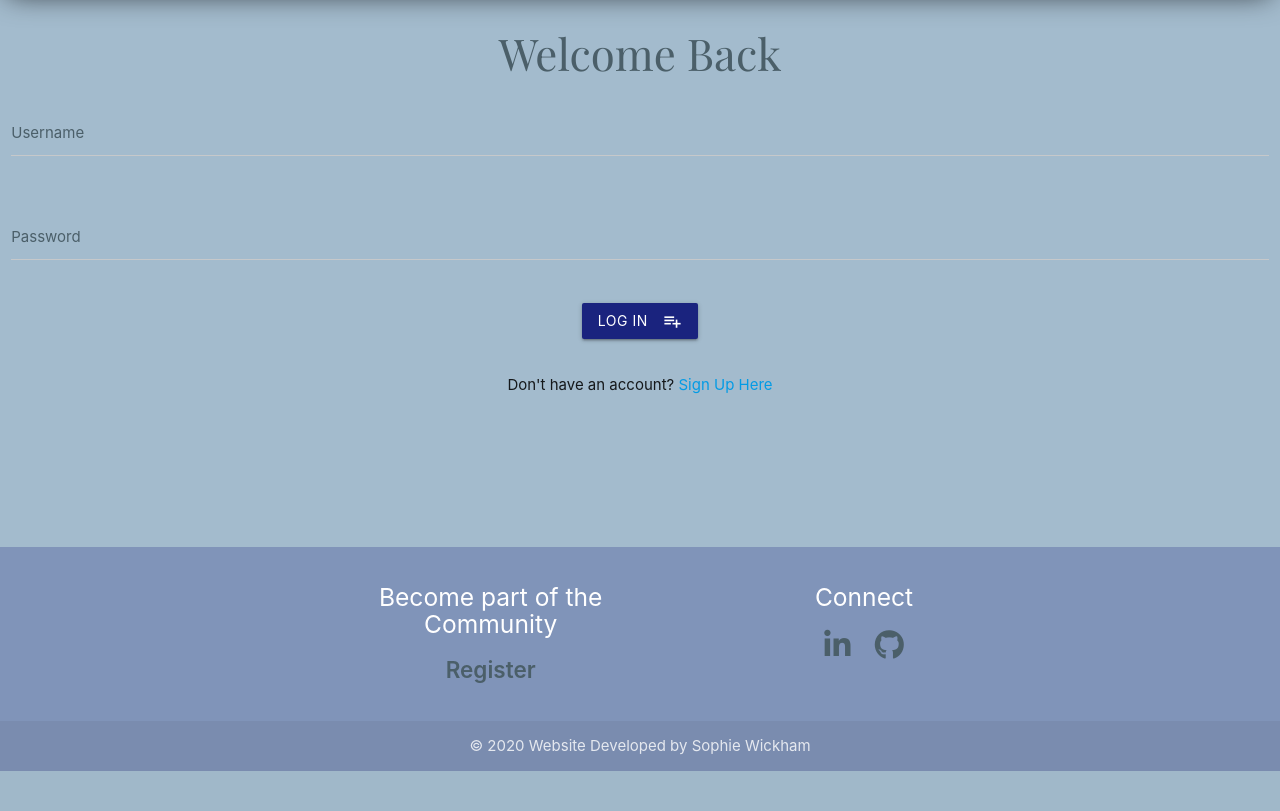
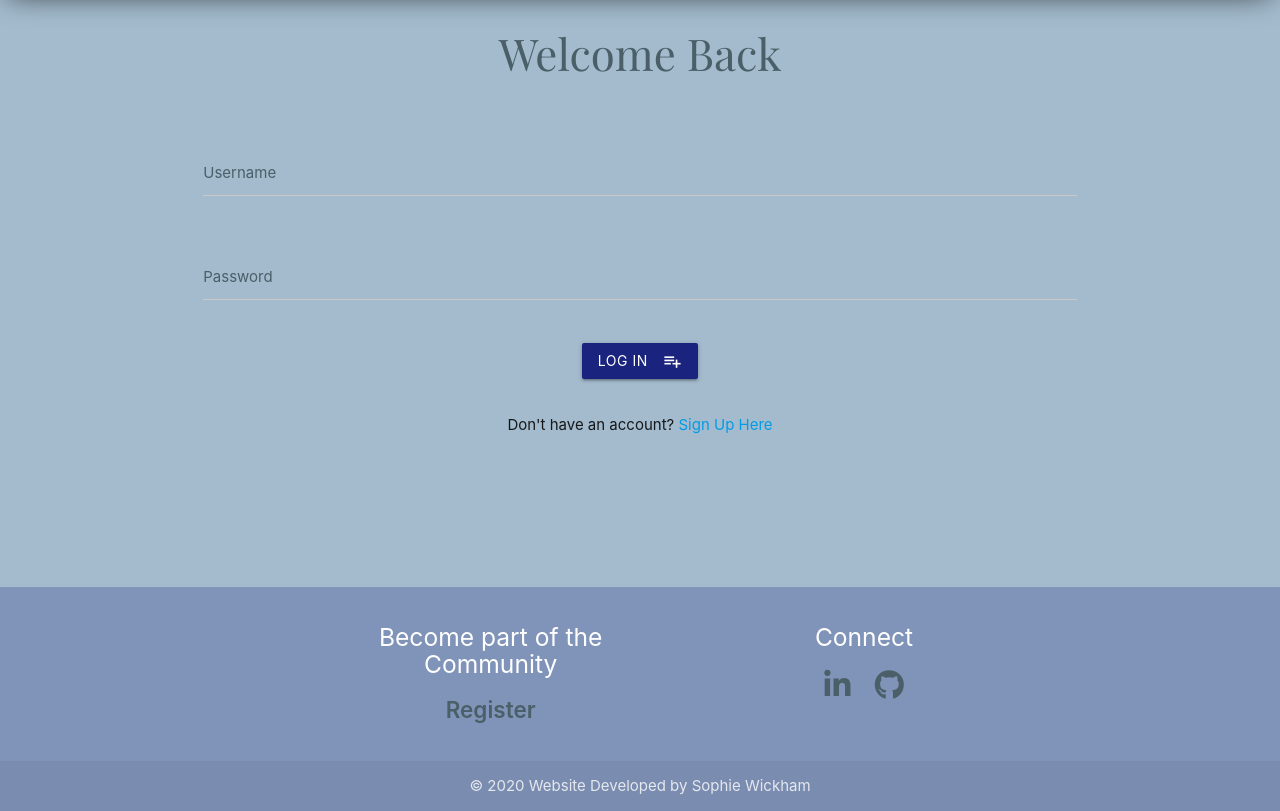
Before and after one commit to sw1ckham/i-brary, a Flask app: page /show_login in a window 1280 px wide. Shown: the part 64-875 px from the top of the page. Before the commit the page ends 835 px from the top, so only its background shows below. Run offline with Flask 2, Linux system fonts and the light colour scheme; some libraries are stand-ins or nearby versions.

Commit message:
Changed container size

```diff
--- a/templates/login.html
+++ b/templates/login.html
@@ -2,10 +2,10 @@
 {% extends 'base.html' %}
 {% block content %}
 
+<!--Form to Log In -->
 
-
-<div class="container-fluid">
-	<h3 class="center">Welcome Back</h3>
+<div class="container">
+	<h3 class="center welcomeHeading">Welcome Back</h3>
 	<div class="row center ">
 		<form method="POST" action="{{url_for('login')}}" class="col s12">
 			<div class="row">
@@ -22,10 +22,10 @@
 			</div>
 			<div class="row">
 				<div class="col s12">
-                <button href="{{url_for('login')}}" class="btn waves-effect waves-light indigo darken-4 center" type="submit" name="action">Log In
+					<button href="{{url_for('login')}}" class="btn waves-effect waves-light indigo darken-4 center" type="submit" name="action">Log In
                         <i class="material-icons right">playlist_add</i>
                 </button>
-                </div>
+				</div>
 			</div>
 			<div class="row">
 				<div class="col s12">
```
